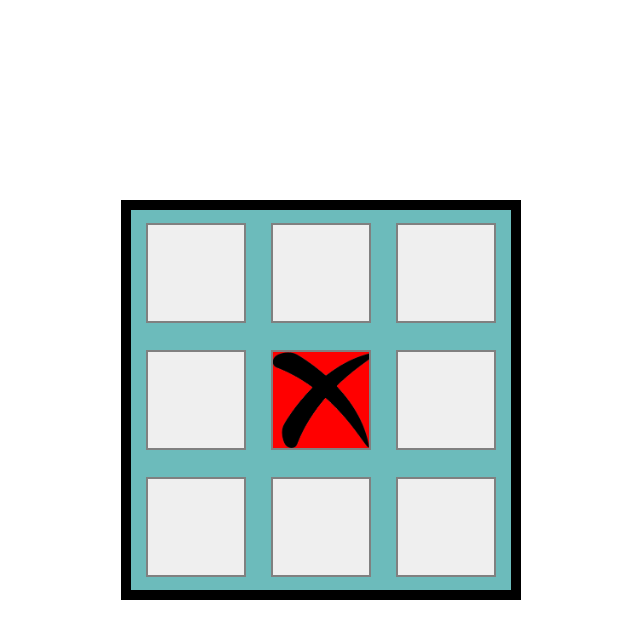
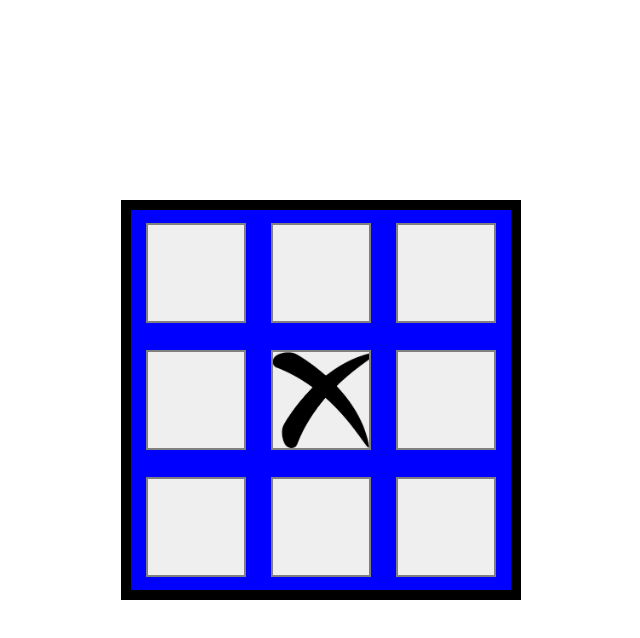
Before and after one commit to zothedev/tictactoe-website, a plain HTML site: page index.html in a window 1280 px wide. Both pictures are taken after a click on the element 640 px from the left and 400 px from the top of the page. Shown: the whole page, without its empty margins (319-959 px from the left). Drawn offline with Linux system fonts and the light colour scheme.

Commit message:
Match the board color with active players color

```diff
--- a/index.html
+++ b/index.html
@@ -12,7 +12,7 @@
 </head>
 
 <body>
-    <div class="board">
+    <div class="board player1-board">
 
         <div class="row">
             <button class="1 cell"></button>
--- a/script.js
+++ b/script.js
@@ -155,14 +155,6 @@ const createPlayer = function (mark, name) {
 
 const gameFlow = (function () {
 
-    // private methods
-
-
-    // testing only
-    // let moves = [1, 3, 5, 2, 4, 7, 6, 8, 9]; // turn 9 win by player1
-    // testing only
-    // let i = 0;
-
     // create our players
     const player1 = createPlayer("X", "zo");
     const player2 = createPlayer("O", "caz");
@@ -170,24 +162,6 @@ const gameFlow = (function () {
     // declare turns var and activePlayer var
     let turn = 1;
     let activePlayer = player1;
-
-    // while (true) {
-
-    // place the mark
-    // gameBoard.placeMark(moves[i], activePlayer.getMark());
-
-
-    // print board to console
-    gameBoard.printBoard();
-
-    // check for a winner
-
-
-    // i++ // testing only
-
-
-    // }
-
 
     return {
         getActivePlayer: () => {
@@ -210,20 +184,8 @@ const gameFlow = (function () {
         },
         displayTie: () => {
             log(`The match between ${player1.getName()} and ${player2.getName()} has ended in a tie!`);
-        }
-    }
-})();
-
-const displayController = (function () {
-
-    // select the board from the dom
-    const boardContainer = document.querySelector('.board');
-
-    // board container event listener listens for clicks
-    boardContainer.addEventListener("click", (e) => {
-
-        const target = e.target;
-
+        },
+        playOneTurn: (target) => {
             // as long as the target element is one of our 9 cells...
             if (target.classList.contains("cell")) {
 
@@ -231,9 +193,10 @@ const displayController = (function () {
                 // representing the cell number)
                 const targetCellClass = target.classList[0];
 
-            // if the element has a third class representing a current mark:
+                // if the element has a third class
+                // (meaning that the current cell is occupied)
                 if (target.classList[2]) {
-                return;
+                    return; // return nothing, exit eventListener
                 }
 
                 let currentMark = gameFlow.getActivePlayer().getMark();
@@ -243,8 +206,8 @@ const displayController = (function () {
                 // update the display
                 target.classList.add(currentMark);
 
-            // print the board to the console
-            gameBoard.printBoard();
+                // // print the board to the console
+                // gameBoard.printBoard();
 
                 // if a winner is found
                 if (gameBoard.checkWinner(currentMark)) {
@@ -258,8 +221,40 @@ const displayController = (function () {
                 }
                 // swap active player and continue to next turn
                 gameFlow.swapActivePlayer();
+                displayController.swapBoardColor();
 
             }
+        },
+    };
+})();
+
+const displayController = (function () {
+
+    // select the board from the dom
+    const boardContainer = document.querySelector('.board');
+
+
+
+    // board container event listener listens for clicks
+    boardContainer.addEventListener("click", (e) => {
+
+        const target = e.target;
+
+        gameFlow.playOneTurn(target);
+
+        // swap board color
+
 
     });
+    return {
+        swapBoardColor: () => {
+            if (boardContainer.classList.contains('player1-board')) {
+                boardContainer.classList.replace('player1-board', 'player2-board');
+            } else {
+                boardContainer.classList.replace('player2-board', 'player1-board');
+            }
+        },
+    }
+
+
 })();
--- a/style.css
+++ b/style.css
@@ -3,6 +3,12 @@
     box-sizing: border-box;
     margin: 0;
     padding: 0;
+}
+
+/* vars */
+:root {
+    --player1-color: red;
+    --player2-color: blue;
 }
 
 body {
@@ -19,15 +25,13 @@ body {
     background-repeat: no-repeat;
 }
 .X {
-    background-color: red;
+    /* background-color: var(--player1-color); */
     background-image: url('./images/x.png');
-
 }
 
 .O {
-    background-color: blue;
+    /* background-color: var(--player2-color); */
     background-image: url('./images/o.png');
-
 }
 
 /* board styles */
@@ -35,15 +39,21 @@ body {
     width: 400px;
     height: 400px;
 
-    border: black solid 10px;
-    background-color: rgb(108, 187, 187);
-
     display: flex;
     flex-direction: column;
     justify-content: space-around;
     align-items: center;
 }
 
+.player1-board {
+    border: black solid 10px;
+    background-color: var(--player1-color);
+}
+
+.player2-board {
+    border: black solid 10px;
+    background-color: var(--player2-color);
+}
 .row {
     /* border: pink 1px solid; */
 
```
Lines whose indentation alone changed are shown as unchanged.
